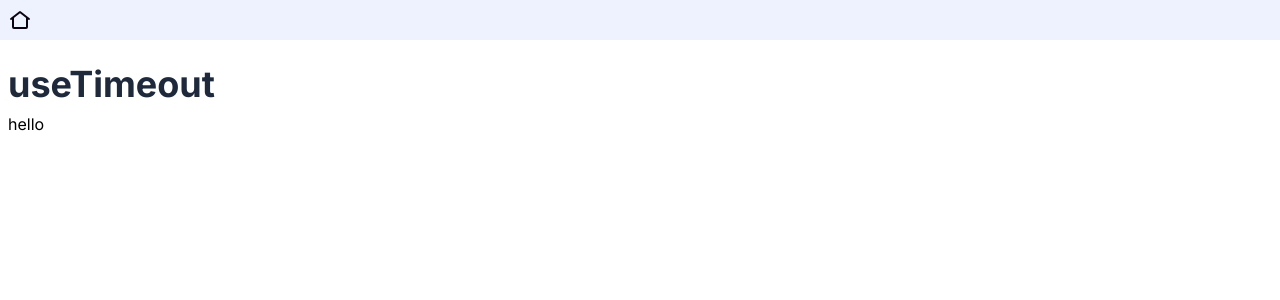
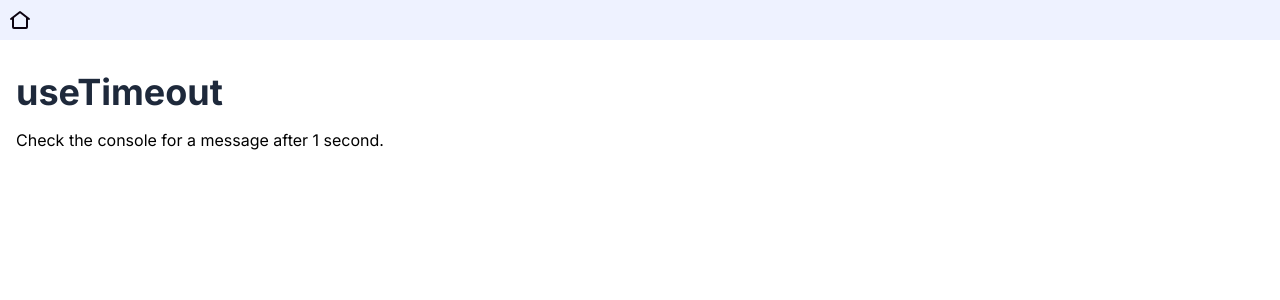
Before and after one commit to emanuelefavero/frontend-problems, a Next.js app in the folder react/: page /use-timeout in a window 1280 px wide. Shown: the top 300 px of the page. Built offline with nearby package versions, Linux system fonts and the light colour scheme.

Commit message:
add react useTimeout

```diff
--- a/react/app/globals.css
+++ b/react/app/globals.css
@@ -3,11 +3,11 @@
 @tailwind utilities;
 
 main {
-  @apply p-2;
+  @apply p-4;
 }
 
 h1 {
-  @apply text-4xl font-bold text-slate-800 mb-2;
+  @apply text-4xl font-bold text-slate-800 mb-4;
 }
 
 a {
--- a/react/app/use-timeout/page.tsx
+++ b/react/app/use-timeout/page.tsx
@@ -1,8 +1,15 @@
+'use client'
+
+import useTimeout from '@/hooks/useTimeout'
+
 export default function Page() {
+  useTimeout(() => console.log('hello from useTimeout!'), 1000)
+
   return (
     <>
       <h1>useTimeout</h1>
-      hello
+
+      <p>Check the console for a message after 1 second.</p>
     </>
   )
 }
--- /dev/null
+++ b/react/hooks/useTimeout.tsx
@@ -0,0 +1,16 @@
+'use client'
+
+import { useEffect, useRef } from 'react'
+
+export default function useTimeout(callback: () => void, delay: number) {
+  const callbackRef = useRef(callback)
+  callbackRef.current = callback
+
+  useEffect(() => {
+    const timeoutId = setTimeout(() => callbackRef.current(), delay)
+
+    return () => clearTimeout(timeoutId)
+  }, [delay]) // Only re-run if the delay changes
+}
+
+// TODO add react useTimeout link to README
```
